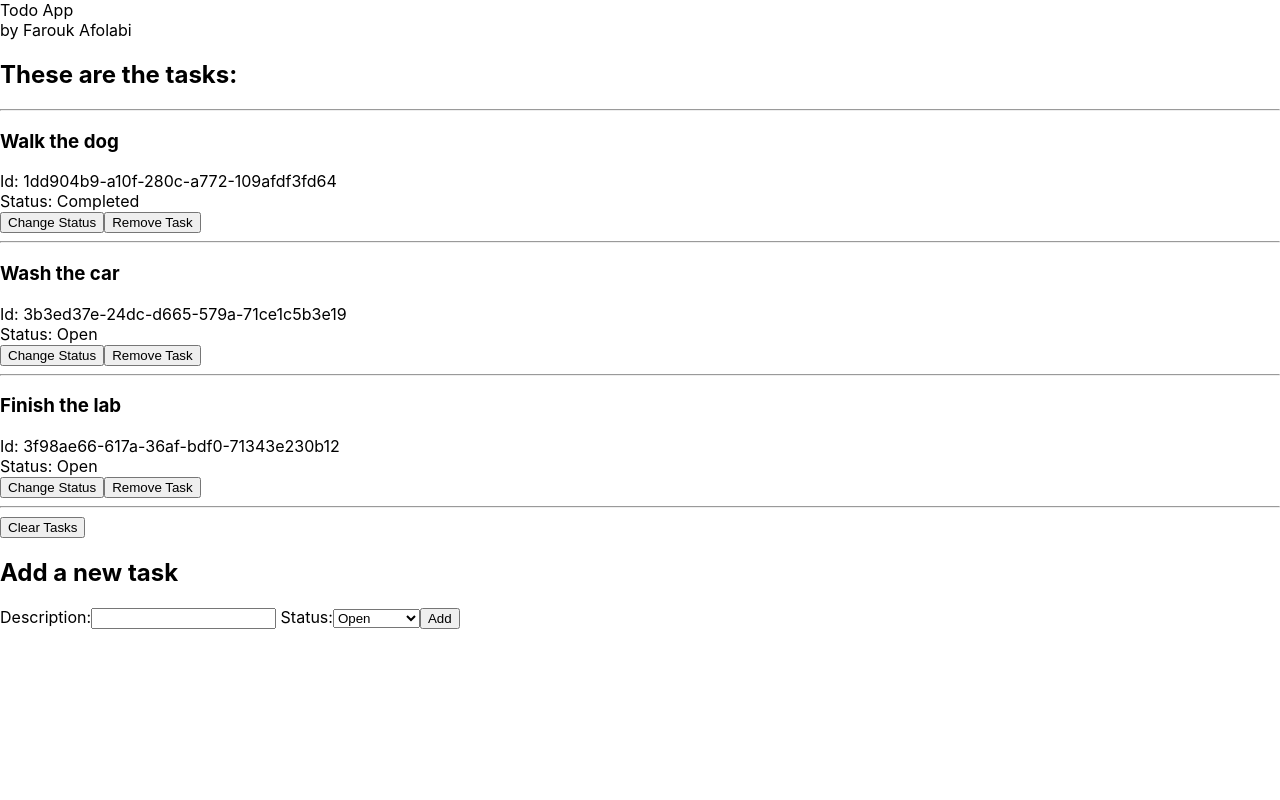
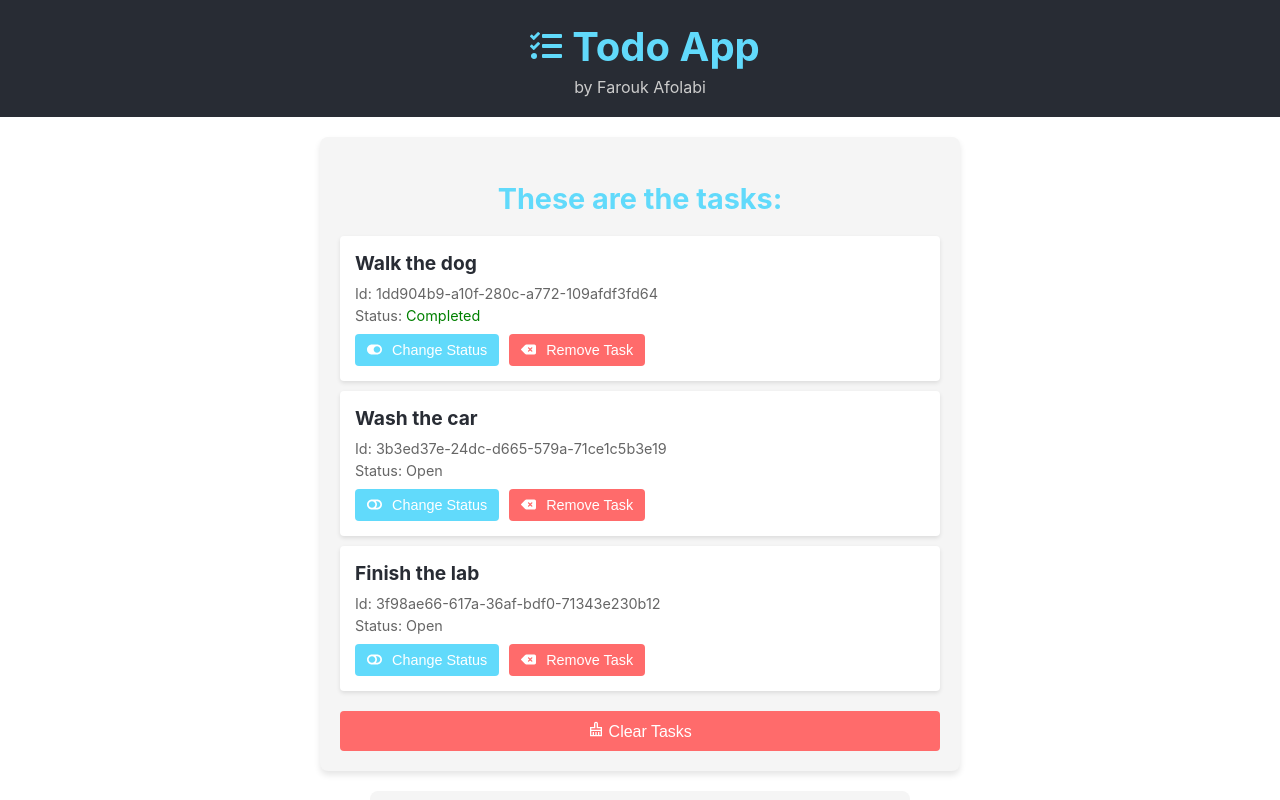
Before and after one commit to farouk-afolabi/TodoApp, a React (Create React App) app: page / in a window 1280 px wide. Shown: the top 800 px of the page. Built offline with nearby package versions, Linux system fonts and the light colour scheme.

Commit message:
Added Sass styling and React icons

```diff
--- a/package.json
+++ b/package.json
@@ -6,8 +6,10 @@
     "cra-template": "1.2.0",
     "react": "^19.0.0",
     "react-dom": "^19.0.0",
+    "react-icons": "^5.5.0",
     "react-scripts": "5.0.1",
-    "react-uuid": "^2.0.0"
+    "react-uuid": "^2.0.0",
+    "sass": "^1.85.1"
   },
   "scripts": {
     "start": "react-scripts start",
--- a/src/components/Form/Form.js
+++ b/src/components/Form/Form.js
@@ -1,4 +1,6 @@
 import { useState } from "react";
+import '../Form/Form.scss';
+import { IoMdAddCircle } from "react-icons/io";
 
 function Form ({ onAddTask }){
     const[inputValue, setInputValue] = useState("");
@@ -15,9 +17,6 @@ function Form ({ onAddTask }){
 
        // Call onAddTask to pass the task data to the parent component
        onAddTask({ description: inputValue, status: option });
-
-
-
 
         setInputValue("");
         setOption("open");
@@ -56,7 +55,7 @@ return (
         </select>
         </label>
 
-        <button type="submit" id="add">Add</button>
+        <button type="submit" id="add"> <IoMdAddCircle className="icon"/> Add</button>
 
     </form>
 )
--- /dev/null
+++ b/src/components/Form/Form.scss
@@ -0,0 +1,86 @@
+form {
+    background-color: #f5f5f5;
+    padding: 20px;
+    border-radius: 8px;
+    max-width: 500px;
+    margin: 20px auto;
+
+    h2 {
+      font-size: 1.8rem;
+      color: #282c34;
+      text-align: center;
+      margin-bottom: 10px;
+    }
+
+    label {
+      display: block;
+      margin-bottom: 15px;
+      font-size: 1rem;
+      color: #333;
+
+      input,
+      select {
+        width: 90%;
+        padding: 10px;
+        margin-top: 5px;
+        border: 1px solid #ccc;
+        border-radius: 4px;
+        font-size: 1rem;
+        color: #333;
+
+        &:focus {
+          outline: none;
+          border-color: #61dafb; // React's default blue color
+          box-shadow: 0 0 5px rgba(97, 218, 251, 0.5);
+        }
+      }
+    }
+
+    button {
+      display: flex;
+      align-items: center;
+
+      width: 20%;
+      padding: 10px;
+      background-color:  #61dafb;// React's default blue color
+      color: white;
+      border: none;
+      border-radius: 5px;
+      font-size: 1rem;
+      cursor: pointer;
+      transition: background-color 0.3s ease;
+
+      .icon{
+        margin: 5px;
+      }
+
+      &:hover {
+        background-color: #4fa8c7; // Darker shade on hover
+      }
+    }
+
+    p {
+      text-align: center;
+      margin-bottom: 15px;
+    }
+  }
+
+  @media (max-width: 768px) {
+    form {
+      padding: 15px;
+
+      h2 {
+        font-size: 1.5rem;
+      }
+
+      label {
+        font-size: 0.9rem;
+
+        input,
+        select {
+          font-size: 0.9rem;
+        }
+      }
+
+    }
+  }
--- a/src/components/Header/Header.js
+++ b/src/components/Header/Header.js
@@ -1,8 +1,11 @@
+import './Header.scss';
+import { FaTasks } from 'react-icons/fa';
+
 function Header (){
     return (
         <header>
-             <div>Todo App</div>
-             <div>by Farouk Afolabi </div>
+             <div className="title"> <FaTasks  className='icon'/>Todo App</div>
+             <div className="author">by Farouk Afolabi </div>
              </header>
     );
 }
--- /dev/null
+++ b/src/components/Header/Header.scss
@@ -0,0 +1,42 @@
+header {
+    background-color: #282c34; // Dark background color
+    padding: 20px;
+    text-align: center;
+    color: white;
+    .title {
+        display: flex;
+        align-items: center;
+        justify-content: center;
+        font-size: 2.5rem;
+        font-weight: bold;
+        margin: 0;
+        color: #61dafb;
+
+        .icon {
+            margin: 10px;
+            font-size: 2rem;
+
+         }
+
+    }
+    .author {
+    font-size: 1rem;
+    margin: 5px 0 0;
+    color: #ccc;
+
+     }
+
+
+
+
+     @media (max-width: 768px) {
+        .title {
+          font-size: 2rem;
+        }
+
+        .author {
+          font-size: 0.9rem;
+        }
+      }
+
+     }
--- a/src/components/Tasks/Task/Task.js
+++ b/src/components/Tasks/Task/Task.js
@@ -1,3 +1,8 @@
+import '../Task/Task.scss';
+import { FaDeleteLeft } from "react-icons/fa6";
+import { FaToggleOff, FaToggleOn  } from "react-icons/fa";
+
+
 function Task(props) {
   const handleStatusClick = () => {
     const id = props.task.id;
@@ -9,14 +14,18 @@ function Task(props) {
   };
 
   return (
-    <div>
-      <hr />
+    <div className="task">
       <h3>{props.task.description}</h3>
+
+      <div className="task-info">
       <div>Id: {props.task.id}</div>
-      <div>
-        Status: {props.task.done ? "Completed" : "Open"} </div>
-      <button onClick={handleStatusClick}>Change Status </button>
-      <button onClick={handleRemoveClick}>Remove Task</button>
+
+        <div> Status: {props.task.done ? ( <span className="completed">Completed</span>) : ( "Open")} </div>
+      </div>
+      <div className="task-actions">
+      <button className="status-button" onClick={handleStatusClick}> {props.task.done ? <FaToggleOn className='toggleOn'/> : <FaToggleOff className='toggleOff'/>} Change Status </button>
+      <button className="remove-button" onClick={handleRemoveClick}> <FaDeleteLeft className='icon' /> Remove Task</button>
+      </div>
     </div>
   );
 }
--- /dev/null
+++ b/src/components/Tasks/Task/Task.scss
@@ -0,0 +1,108 @@
+.task {
+    background-color: white;
+    padding: 15px;
+    margin-bottom: 10px;
+    border-radius: 4px;
+    box-shadow: 0 2px 4px rgba(0, 0, 0, 0.1);
+    transition: box-shadow 0.3s ease;
+
+    &:hover {
+      box-shadow: 0 4px 8px rgba(0, 0, 0, 0.2);
+    }
+
+    h3 {
+      font-size: 1.2rem;
+      color: #282c34; // Dark text color
+      margin: 0 0 10px;
+    }
+
+    .task-info {
+      font-size: 0.9rem;
+      color: #666;
+      margin-bottom: 10px;
+
+      div {
+        margin-bottom: 5px;
+      }
+      .completed {
+        color: green;
+      }
+
+    }
+
+    .task-actions {
+      display: flex;
+      gap: 10px; // Space between buttons
+
+      button {
+        padding: 8px 12px;
+        border: none;
+        border-radius: 4px;
+        font-size: 0.9rem;
+        cursor: pointer;
+        transition: background-color 0.3s ease;
+
+        &:hover {
+          opacity: 0.9;
+        }
+
+        &.status-button {
+          display:flex;
+          justify-content: center;
+          background-color: #61dafb; // React's default blue color
+          color: white;
+          gap: 10px;
+
+          &:hover {
+            background-color: #4fa8c7; // Darker shade on hover
+          }
+          .toggleOn {
+            font-size: 15px;
+          }
+          .toggleOff {
+            font-size: 15px;
+          }
+        }
+
+        &.remove-button {
+            display:flex;
+            justify-content: center;
+          background-color: #ff6b6b; // Red color for the remove button
+          color: white;
+
+          &:hover {
+            background-color: #ff4c4c; // Darker shade on hover
+          }
+          .icon {
+            margin-right:10px;
+            font-size: 15px;
+          }
+        }
+      }
+    }
+  }
+
+  @media (max-width: 768px) {
+    .task {
+      padding: 10px;
+
+      h3 {
+        font-size: 1rem;
+      }
+
+      .task-info {
+        font-size: 0.8rem;
+
+
+      }
+
+      .task-actions {
+        flex-direction: column; // Stack buttons vertically on small screens
+        gap: 5px;
+
+        button {
+          width: 100%;
+        }
+      }
+    }
+  }
--- a/src/components/Tasks/Tasks.js
+++ b/src/components/Tasks/Tasks.js
@@ -1,11 +1,13 @@
 
 import Task from "./Task/Task";
+import '../Tasks/Tasks.scss';
+import { GrClearOption } from "react-icons/gr";
 
 function Tasks({tasks, onStatusChange, onTaskRemove,onClearTasks}) {
 
 
   return (
-    <>
+    <div className="tasks-container">
       <h2> These are the tasks:</h2>
       {/* Renders each task. */}
       {tasks.map((task) => (
@@ -17,10 +19,9 @@ function Tasks({tasks, onStatusChange, onTaskRemove,onClearTasks}) {
          />
       )
       )}
-{/* Remove Button */}
-      <hr />
-      <button onClick={onClearTasks}>Clear Tasks</button>
-    </>
+
+      <button onClick={onClearTasks} className="clear-button"> <GrClearOption /> Clear Tasks</button>
+    </div>
   );
 }
 
--- /dev/null
+++ b/src/components/Tasks/Tasks.scss
@@ -0,0 +1,34 @@
+.tasks-container {
+    background-color: #f5f5f5;
+    padding: 20px;
+    border-radius: 8px;
+    max-width: 600px;
+    margin: 20px auto;
+    box-shadow: 0 4px 6px rgba(0, 0, 0, 0.1);
+
+    h2 {
+      font-size: 1.8rem;
+      color:#61dafb;
+      text-align: center;
+      margin-bottom: 20px;
+    }
+
+
+    .clear-button {
+      display: block;
+      width: 100%;
+      padding: 10px;
+      margin-top: 20px;
+      background-color: #ff6b6b; // Red color for the clear button
+      color: white;
+      border: none;
+      border-radius: 4px;
+      font-size: 1rem;
+      cursor: pointer;
+      transition: background-color 0.3s ease;
+
+      &:hover {
+        background-color: #ff4c4c; // Darker shade on hover
+      }
+    }
+  }
```
Also changed, not shown: 1 other file (tests, documents, lock files or other folders).
